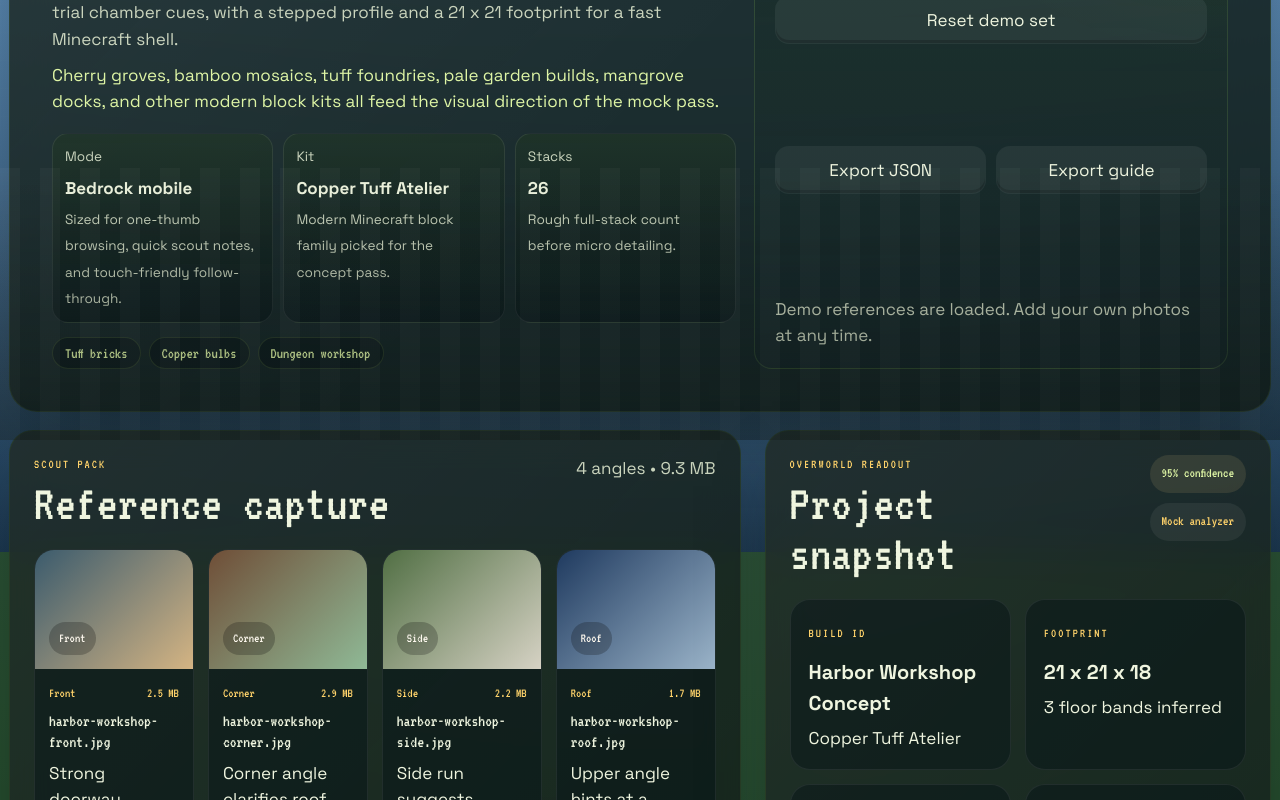
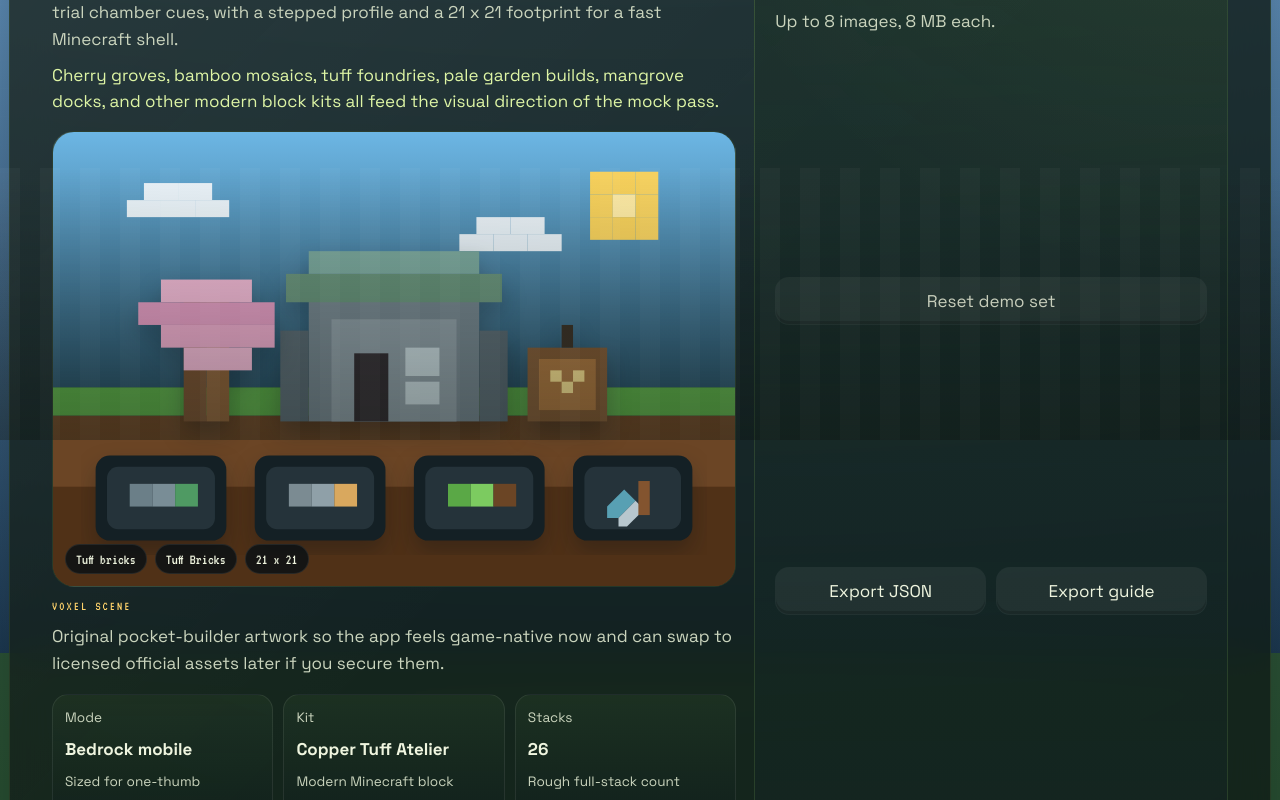
Before and after one commit to reginaldvw2007-wq/minecraft-builder-app, a React (Vite) app: page / in a window 1280 px wide. Shown: the part 360-1160 px from the top of the page. Built offline with nearby package versions, Linux system fonts and the light colour scheme.

Commit message:
Add original voxel hero artwork (#2)
Co-authored-by: Reginald <Reggie@Reggie.local>
Co-authored-by: Paperclip <noreply@paperclip.ing>

```diff
--- a/src/App.css
+++ b/src/App.css
@@ -77,6 +77,61 @@
 .hero-note {
   margin-top: 10px;
   color: var(--accent-soft);
+}
+
+.hero-art {
+  display: grid;
+  gap: 10px;
+  margin-top: 16px;
+}
+
+.hero-art__frame {
+  position: relative;
+  overflow: hidden;
+  border-radius: 22px;
+  border: 1px solid rgba(171, 213, 101, 0.16);
+  background:
+    radial-gradient(circle at top left, rgba(193, 233, 255, 0.14), transparent 40%),
+    rgba(8, 20, 24, 0.56);
+  box-shadow: inset 0 -4px 0 rgba(0, 0, 0, 0.16);
+}
+
+.hero-art__frame img {
+  display: block;
+  width: 100%;
+  height: auto;
+  image-rendering: pixelated;
+}
+
+.hero-art__badges {
+  position: absolute;
+  left: 12px;
+  right: 12px;
+  bottom: 12px;
+  display: flex;
+  flex-wrap: wrap;
+  gap: 8px;
+}
+
+.hero-art__badge {
+  display: inline-flex;
+  align-items: center;
+  min-height: 30px;
+  padding: 0 10px;
+  border-radius: 999px;
+  border: 1px solid rgba(255, 255, 255, 0.08);
+  background: rgba(9, 17, 20, 0.82);
+  color: var(--ink);
+  font-family: var(--mono);
+  font-size: 0.88rem;
+}
+
+.hero-art__caption {
+  color: var(--muted);
+}
+
+.hero-art__caption p:last-child {
+  margin-top: 6px;
 }
 
 .hud-strip {
--- a/src/App.tsx
+++ b/src/App.tsx
@@ -1,5 +1,6 @@
 import { useEffect, useState, useTransition } from 'react'
 import './App.css'
+import voxelPocketScene from './assets/voxel-pocket-scene.svg'
 import {
   SHOT_ROLE_CYCLE,
   createDemoSources,
@@ -139,6 +140,11 @@ function App() {
       detail: plan.themeProfile.mobileHint,
     },
   ]
+  const artBadges = [
+    plan.themeProfile.tags[0] ?? plan.theme,
+    plan.dominantMaterial,
+    `${plan.dimensions.width} x ${plan.dimensions.depth}`,
+  ]
 
   function replaceSources(nextSources: SourceImage[]) {
     setSources(nextSources)
@@ -217,6 +223,29 @@ function App() {
             docks, and other modern block kits all feed the visual direction of the mock
             pass.
           </p>
+
+          <div className="hero-art">
+            <div className="hero-art__frame">
+              <img
+                src={voxelPocketScene}
+                alt="Original voxel-style build scene with a tower, tree, chest, and pocket inventory tiles."
+              />
+              <div className="hero-art__badges">
+                {artBadges.map((badge) => (
+                  <span key={badge} className="hero-art__badge">
+                    {badge}
+                  </span>
+                ))}
+              </div>
+            </div>
+            <div className="hero-art__caption">
+              <p className="section-kicker">Voxel scene</p>
+              <p>
+                Original pocket-builder artwork so the app feels game-native now and can
+                swap to licensed official assets later if you secure them.
+              </p>
+            </div>
+          </div>
 
           <div className="hud-strip">
             {hudCards.map((card) => (
```
Also changed, not shown: src/assets/voxel-pocket-scene.svg (added).
